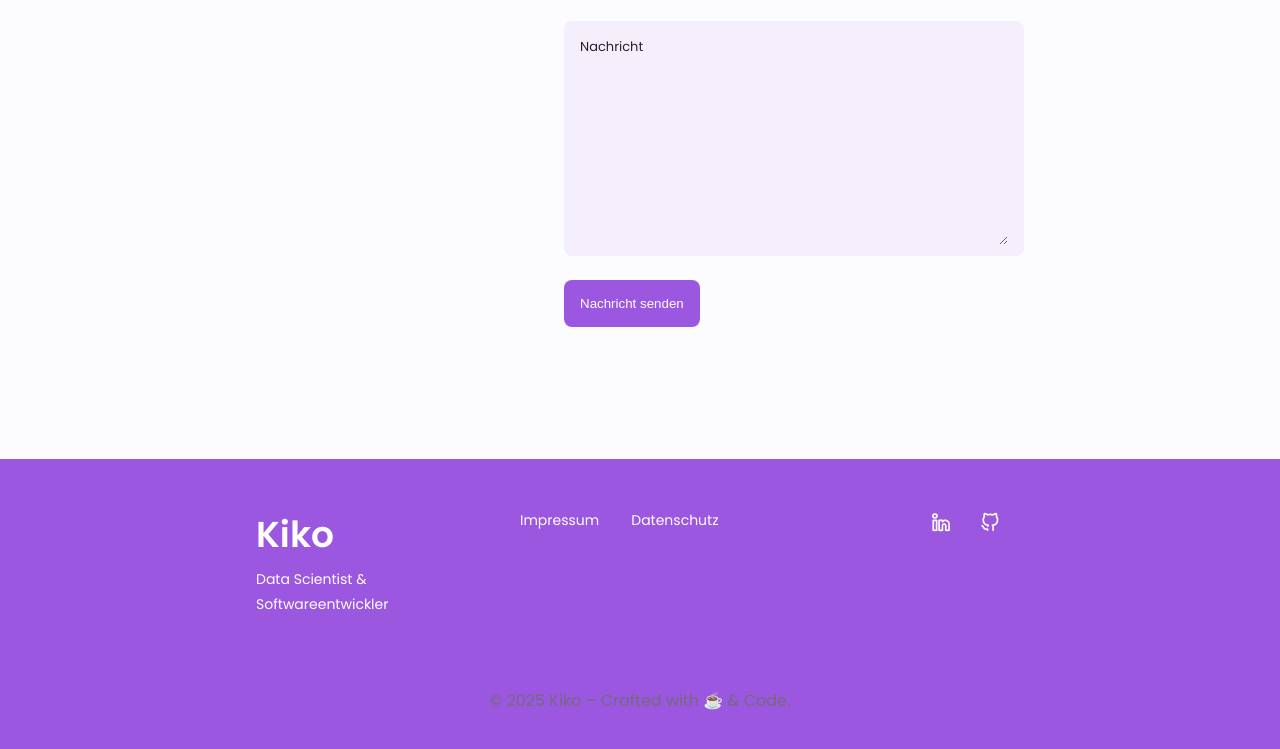
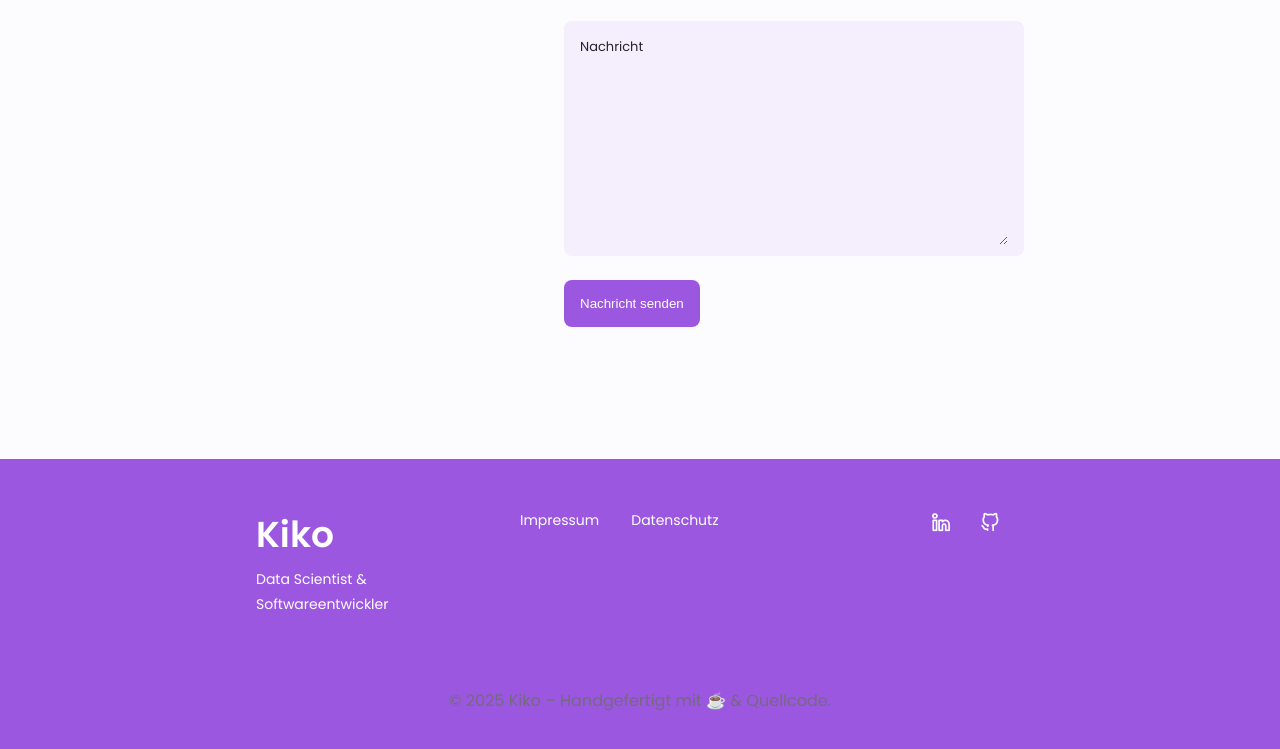
Before and after one commit to 42kiko/portfolio, a plain HTML site: page index.html in a window 1280 px wide. Shown: the part 6730-7479 px from the top of the page. Drawn offline with nearby package versions, Linux system fonts and the light colour scheme.

Commit message:
footer copy trans

```diff
--- a/assets/js/translations.js
+++ b/assets/js/translations.js
@@ -404,6 +404,8 @@ export const translations = {
     // Links
     "back-to-home": { de: "Zurück zur Startseite", en: "Back to Home" },
 
+    // copy
+    "footer-copy": { de: "© 2025 Kiko – Handgefertigt mit ☕ & Quellcode.", en: "© 2025 Kiko – Crafted with ☕ & Code." },
 
     // Status messages
     "status-success-title": {
--- a/index.html
+++ b/index.html
@@ -1000,7 +1000,7 @@
                 </div>
 
             </div>
-            <p class="footer__copy" id="footer-copy">&#169; 2025 Kiko – Crafted with ☕ & Code.</p>
+            <p class="footer__copy" id="footer-copy"></p>
         </div>
     </footer>
 
```
